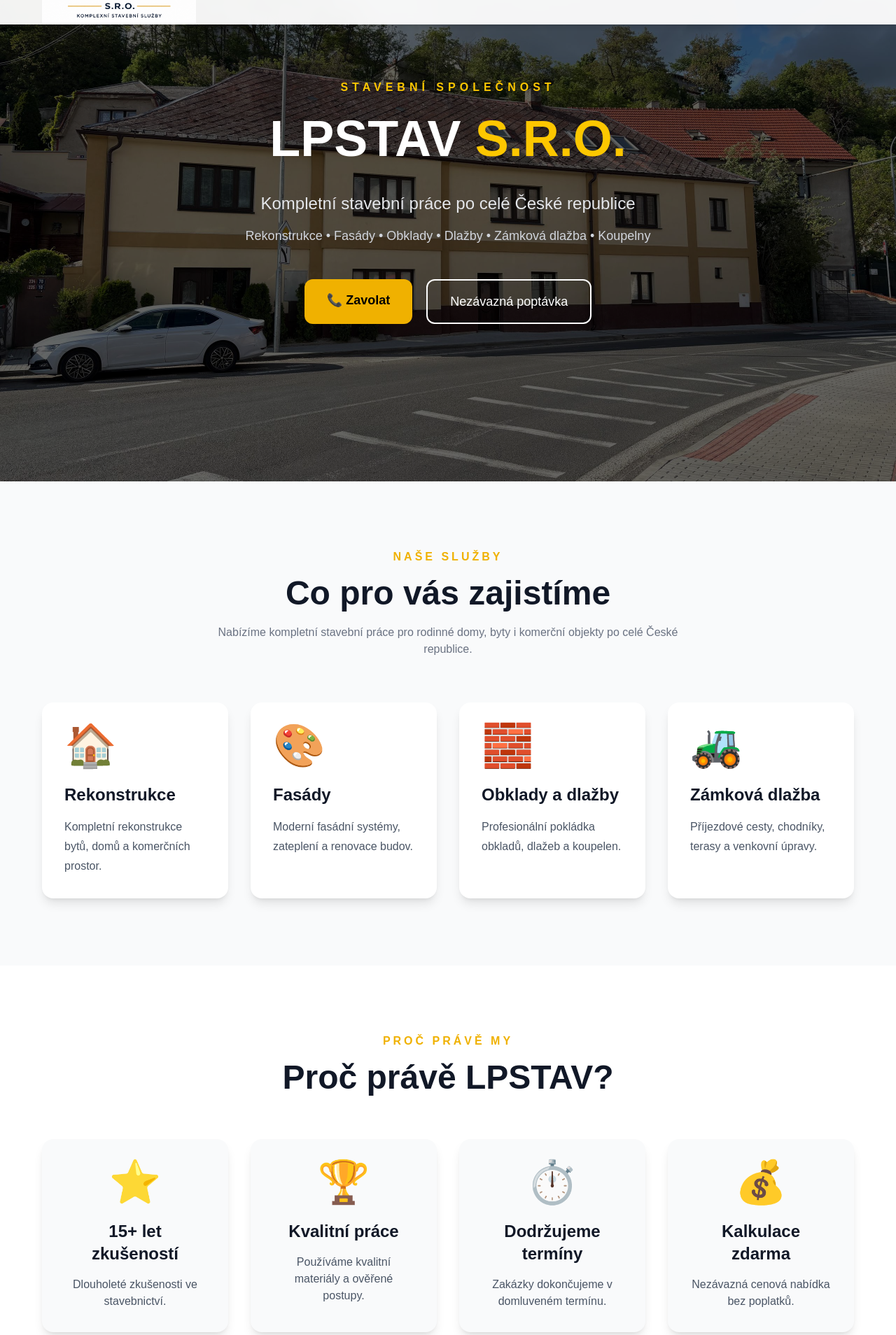
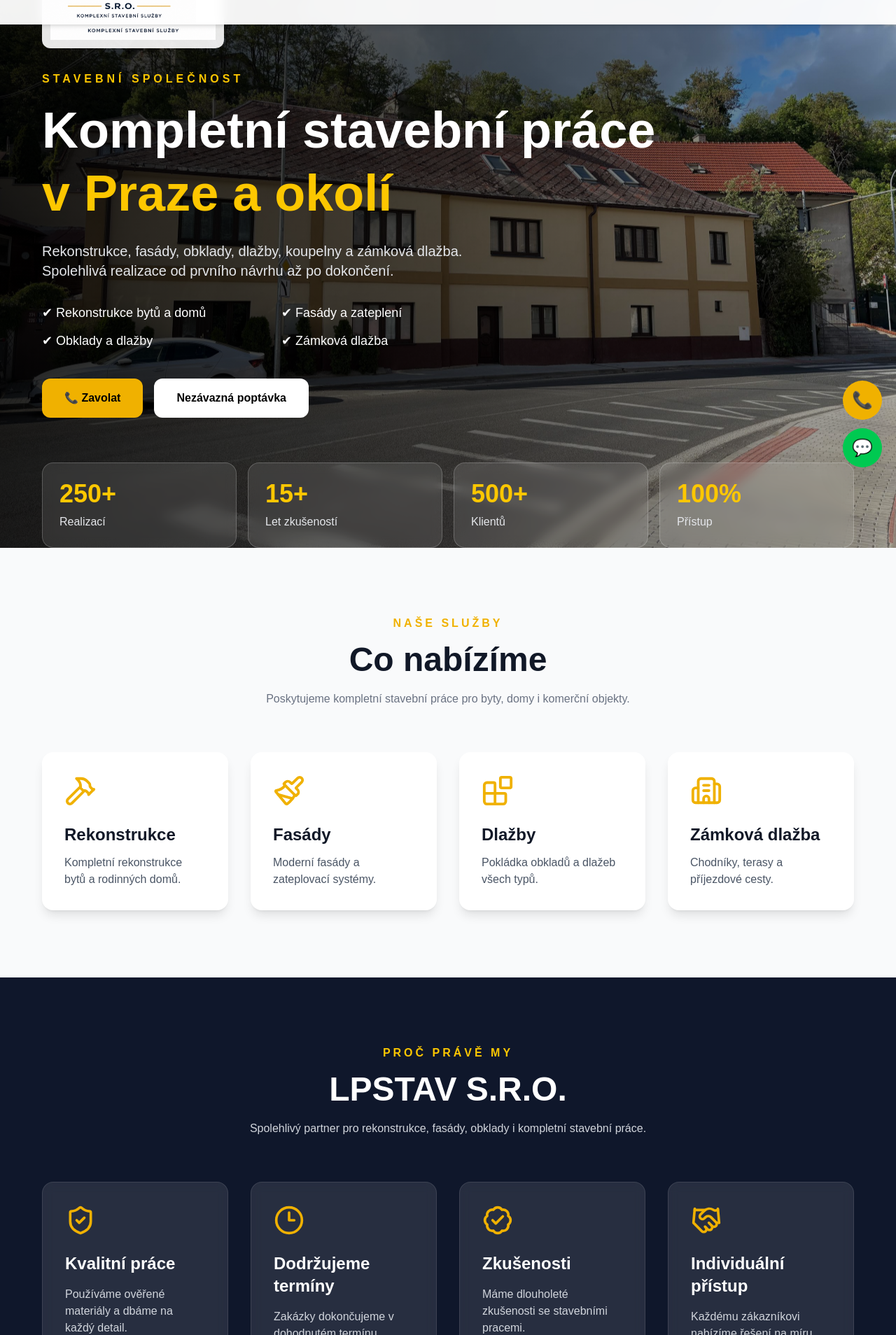
Before and after one commit to Oleksandr4007/lpstav-site, a Next.js app: page / in a window 1280 px wide. Shown: the part 112-2020 px from the top of the page at 70% size. Built offline with nearby package versions, Linux system fonts and the light colour scheme.

Commit message:
Add floating contact buttons and premium sections

```diff
--- /dev/null
+++ b/app/components/AOSProvider.tsx
@@ -0,0 +1,15 @@
+"use client";
+
+import { useEffect } from "react";
+import AOS from "aos";
+
+export default function AOSProvider() {
+  useEffect(() => {
+    AOS.init({
+      duration: 800,
+      once: true,
+    });
+  }, []);
+
+  return null;
+}
--- /dev/null
+++ b/app/components/FloatingButtons.tsx
@@ -0,0 +1,23 @@
+export default function FloatingButtons() {
+  return (
+    <div className="fixed bottom-5 right-5 z-50 flex flex-col gap-3">
+      <a
+        href="tel:+420774898947"
+        className="w-14 h-14 rounded-full bg-yellow-500 text-black flex items-center justify-center text-2xl shadow-2xl hover:bg-yellow-400 transition"
+        aria-label="Zavolat"
+      >
+        📞
+      </a>
+
+      <a
+        href="https://wa.me/420774898947"
+        target="_blank"
+        rel="noopener noreferrer"
+        className="w-14 h-14 rounded-full bg-green-500 text-white flex items-center justify-center text-2xl shadow-2xl hover:bg-green-400 transition"
+        aria-label="WhatsApp"
+      >
+        💬
+      </a>
+    </div>
+  );
+}
--- a/app/components/Hero.tsx
+++ b/app/components/Hero.tsx
@@ -1,51 +1,87 @@
+import Image from "next/image";
+
 export default function Hero() {
   return (
     <section
-      className="relative min-h-screen flex items-center justify-center bg-cover bg-center"
-      style={{
-        backgroundImage: "url('/images/hero.jpg')",
-      }}
+      className="relative min-h-screen bg-cover bg-center flex items-center"
+      style={{ backgroundImage: "url('/images/hero.jpg')" }}
     >
-      {/* Темний градієнт */}
-      <div className="absolute inset-0 bg-black/60"></div>
+      <div className="absolute inset-0 bg-gradient-to-r from-black/85 via-black/65 to-black/30"></div>
 
-      {/* Контент */}
-      <div className="relative z-10 max-w-5xl mx-auto px-6 text-center text-white">
+      <div className="relative z-10 container mx-auto px-6 pt-28 pb-16">
+        <div className="max-w-4xl text-white" data-aos="fade-up">
 
-        <p className="text-yellow-400 uppercase tracking-[6px] mb-4 font-semibold">
-          STAVEBNÍ SPOLEČNOST
+          <Image
+            src="/images/logo.png"
+            alt="LPSTAV S.R.O."
+            width={260}
+            height={90}
+            priority
+            className="mb-8 bg-white/90 rounded-xl p-3"
+          />
+
+          <p className="text-yellow-400 uppercase tracking-[5px] font-bold mb-4">
+            Stavební společnost
           </p>
 
-        <h1 className="text-5xl md:text-7xl font-extrabold leading-tight mb-8">
-          LPSTAV <span className="text-yellow-400">S.R.O.</span>
+          <h1 className="text-5xl md:text-7xl font-extrabold leading-tight mb-6">
+            Kompletní stavební práce
+            <span className="block text-yellow-400">
+              v Praze a okolí
+            </span>
           </h1>
 
-        <p className="text-xl md:text-2xl text-gray-200 mb-4">
-          Kompletní stavební práce po celé České republice
+          <p className="text-xl text-gray-200 max-w-2xl mb-8">
+            Rekonstrukce, fasády, obklady, dlažby, koupelny a zámková dlažba.
+            Spolehlivá realizace od prvního návrhu až po dokončení.
           </p>
 
-        <p className="text-lg text-gray-300 mb-12">
-          Rekonstrukce • Fasády • Obklady • Dlažby • Zámková dlažba • Koupelny
-        </p>
+          <div className="grid sm:grid-cols-2 gap-3 max-w-2xl mb-10 text-lg">
+            <p>✔ Rekonstrukce bytů a domů</p>
+            <p>✔ Fasády a zateplení</p>
+            <p>✔ Obklady a dlažby</p>
+            <p>✔ Zámková dlažba</p>
+          </div>
 
-        <div className="flex flex-col sm:flex-row justify-center gap-5">
-
+          <div className="flex flex-col sm:flex-row gap-4">
             <a
               href="tel:+420774898947"
-            className="bg-yellow-500 hover:bg-yellow-400 text-black font-bold px-8 py-4 rounded-xl transition text-lg"
+              className="bg-yellow-500 hover:bg-yellow-400 text-black px-8 py-4 rounded-xl font-bold text-center transition"
             >
               📞 Zavolat
             </a>
 
             <a
               href="#kontakt"
-            className="border-2 border-white hover:bg-white hover:text-black px-8 py-4 rounded-xl transition text-lg"
+              className="bg-white hover:bg-gray-100 text-black px-8 py-4 rounded-xl font-bold text-center transition"
             >
               Nezávazná poptávka
             </a>
+          </div>
 
         </div>
 
+        <div className="relative z-10 grid grid-cols-2 md:grid-cols-4 gap-4 mt-16 text-white">
+          {[
+            ["250+", "Realizací"],
+            ["15+", "Let zkušeností"],
+            ["500+", "Klientů"],
+            ["100%", "Přístup"],
+          ].map(([number, label]) => (
+            <div
+              key={label}
+              data-aos="zoom-in"
+              className="bg-white/10 backdrop-blur rounded-2xl p-6 border border-white/20"
+            >
+              <div className="text-4xl font-extrabold text-yellow-400">
+                {number}
+              </div>
+              <div className="text-gray-200 mt-2">
+                {label}
+              </div>
+            </div>
+          ))}
+        </div>
       </div>
     </section>
   );
--- a/app/components/Services.tsx
+++ b/app/components/Services.tsx
@@ -1,24 +1,31 @@
+import {
+  Hammer,
+  Paintbrush,
+  Blocks,
+  Building2,
+} from "lucide-react";
+
 export default function Services() {
   const services = [
     {
-      icon: "🏠",
+      icon: <Hammer size={46} className="text-yellow-500" />,
       title: "Rekonstrukce",
-      text: "Kompletní rekonstrukce bytů, domů a komerčních prostor.",
+      text: "Kompletní rekonstrukce bytů a rodinných domů.",
     },
     {
-      icon: "🎨",
+      icon: <Paintbrush size={46} className="text-yellow-500" />,
       title: "Fasády",
-      text: "Moderní fasádní systémy, zateplení a renovace budov.",
+      text: "Moderní fasády a zateplovací systémy.",
     },
     {
-      icon: "🧱",
-      title: "Obklady a dlažby",
-      text: "Profesionální pokládka obkladů, dlažeb a koupelen.",
+      icon: <Blocks size={46} className="text-yellow-500" />,
+      title: "Dlažby",
+      text: "Pokládka obkladů a dlažeb všech typů.",
     },
     {
-      icon: "🚜",
+      icon: <Building2 size={46} className="text-yellow-500" />,
       title: "Zámková dlažba",
-      text: "Příjezdové cesty, chodníky, terasy a venkovní úpravy.",
+      text: "Chodníky, terasy a příjezdové cesty.",
     },
   ];
 
@@ -26,45 +33,38 @@
     <section id="sluzby" className="py-24 bg-gray-50">
       <div className="container mx-auto px-6">
 
-        <div className="text-center mb-16">
-          <p className="text-yellow-500 font-semibold uppercase tracking-[4px]">
+        <div className="text-center mb-16" data-aos="fade-up">
+          <p className="text-yellow-500 uppercase tracking-[4px] font-semibold">
             Naše služby
           </p>
 
           <h2 className="text-5xl font-bold mt-4">
-            Co pro vás zajistíme
+            Co nabízíme
           </h2>
 
           <p className="text-gray-500 mt-5 max-w-2xl mx-auto">
-            Nabízíme kompletní stavební práce pro rodinné domy,
-            byty i komerční objekty po celé České republice.
+            Poskytujeme kompletní stavební práce pro byty, domy i komerční objekty.
           </p>
         </div>
 
-        <div className="grid md:grid-cols-2 xl:grid-cols-4 gap-8">
-
+        <div className="grid md:grid-cols-2 lg:grid-cols-4 gap-8">
           {services.map((service) => (
-
             <div
               key={service.title}
-              className="bg-white rounded-2xl shadow-lg p-8 hover:-translate-y-3 hover:shadow-2xl transition-all duration-300"
+              data-aos="zoom-in"
+              className="bg-white rounded-2xl p-8 shadow-lg hover:shadow-2xl hover:-translate-y-2 transition duration-300"
             >
-              <div className="text-6xl mb-6">
-                {service.icon}
-              </div>
+              <div className="mb-6">{service.icon}</div>
 
-              <h3 className="text-2xl font-bold mb-4">
+              <h3 className="text-2xl font-bold mb-3">
                 {service.title}
               </h3>
 
-              <p className="text-gray-600 leading-7">
+              <p className="text-gray-600">
                 {service.text}
               </p>
-
             </div>
-
           ))}
-
         </div>
 
       </div>
--- a/app/components/WhyUs.tsx
+++ b/app/components/WhyUs.tsx
@@ -1,61 +1,73 @@
+import {
+  ShieldCheck,
+  Clock3,
+  BadgeCheck,
+  Handshake,
+} from "lucide-react";
+
 export default function WhyUs() {
   const items = [
     {
-      icon: "⭐",
-      title: "15+ let zkušeností",
-      text: "Dlouholeté zkušenosti ve stavebnictví.",
+      icon: <ShieldCheck size={44} className="text-yellow-500" />,
+      title: "Kvalitní práce",
+      text: "Používáme ověřené materiály a dbáme na každý detail.",
     },
     {
-      icon: "🏆",
-      title: "Kvalitní práce",
-      text: "Používáme kvalitní materiály a ověřené postupy.",
+      icon: <Clock3 size={44} className="text-yellow-500" />,
+      title: "Dodržujeme termíny",
+      text: "Zakázky dokončujeme v dohodnutém termínu.",
     },
     {
-      icon: "⏱️",
-      title: "Dodržujeme termíny",
-      text: "Zakázky dokončujeme v domluveném termínu.",
+      icon: <BadgeCheck size={44} className="text-yellow-500" />,
+      title: "Zkušenosti",
+      text: "Máme dlouholeté zkušenosti se stavebními pracemi.",
     },
     {
-      icon: "💰",
-      title: "Kalkulace zdarma",
-      text: "Nezávazná cenová nabídka bez poplatků.",
+      icon: <Handshake size={44} className="text-yellow-500" />,
+      title: "Individuální přístup",
+      text: "Každému zákazníkovi nabízíme řešení na míru.",
     },
   ];
 
   return (
-    <section className="py-24 bg-white">
+    <section className="py-24 bg-slate-900 text-white">
       <div className="container mx-auto px-6">
 
-        <div className="text-center mb-16">
-          <p className="text-yellow-500 uppercase tracking-[4px] font-semibold">
+        <div className="text-center mb-16" data-aos="fade-up">
+          <p className="uppercase tracking-[4px] text-yellow-400 font-semibold">
             Proč právě my
           </p>
 
           <h2 className="text-5xl font-bold mt-4">
-            Proč právě LPSTAV?
+            LPSTAV S.R.O.
           </h2>
+
+          <p className="text-gray-300 mt-5 max-w-2xl mx-auto">
+            Spolehlivý partner pro rekonstrukce, fasády,
+            obklady i kompletní stavební práce.
+          </p>
         </div>
 
-        <div className="grid md:grid-cols-2 xl:grid-cols-4 gap-8">
-
+        <div className="grid md:grid-cols-2 lg:grid-cols-4 gap-8">
           {items.map((item) => (
             <div
               key={item.title}
-              className="bg-gray-50 rounded-2xl p-8 shadow-lg hover:-translate-y-2 hover:shadow-2xl transition-all duration-300 text-center"
+              data-aos="zoom-in"
+              className="bg-white/10 backdrop-blur rounded-2xl p-8 border border-white/10 hover:border-yellow-500 transition"
             >
-              <div className="text-6xl mb-6">{item.icon}</div>
+              <div className="mb-6">
+                {item.icon}
+              </div>
 
               <h3 className="text-2xl font-bold mb-4">
                 {item.title}
               </h3>
 
-              <p className="text-gray-600">
+              <p className="text-gray-300">
                 {item.text}
               </p>
-
             </div>
           ))}
-
         </div>
 
       </div>
--- a/app/layout.tsx
+++ b/app/layout.tsx
@@ -1,5 +1,6 @@
 import "./globals.css";
-
+import "aos/dist/aos.css";
+import AOSProvider from "./components/AOSProvider";
 export const metadata = {
   title: "LPSTAV S.R.O. | Stavební práce Praha",
   description:
@@ -15,7 +16,10 @@
 }) {
   return (
     <html lang="cs">
-      <body>{children}</body>
+      <body>
+  <AOSProvider />
+  {children}
+</body>
     </html>
   );
 }
--- a/app/page.tsx
+++ b/app/page.tsx
@@ -5,6 +5,7 @@
 import Contact from "./components/Contact";
 import Footer from "./components/Footer";
 import WhyUs from "./components/WhyUs";
+import FloatingButtons from "./components/FloatingButtons";
 export default function Home() {
   return (
     <>
@@ -15,6 +16,7 @@
       <Gallery />
       <Contact />
       <Footer />
+      <FloatingButtons />
     </>
   );
 }
--- a/package.json
+++ b/package.json
@@ -9,9 +9,12 @@
     "lint": "eslint"
   },
   "dependencies": {
+    "aos": "^2.3.4",
+    "lucide-react": "^1.23.0",
     "next": "16.2.10",
     "react": "19.2.4",
-    "react-dom": "19.2.4"
+    "react-dom": "19.2.4",
+    "yet-another-react-lightbox": "^3.32.0"
   },
   "devDependencies": {
     "@tailwindcss/postcss": "^4",
```
Also changed, not shown: app/components/Gallery.tsx (+26 -12 lines), 1 other file (tests, documents, lock files or other folders). Lines whose indentation alone changed are shown as unchanged.
